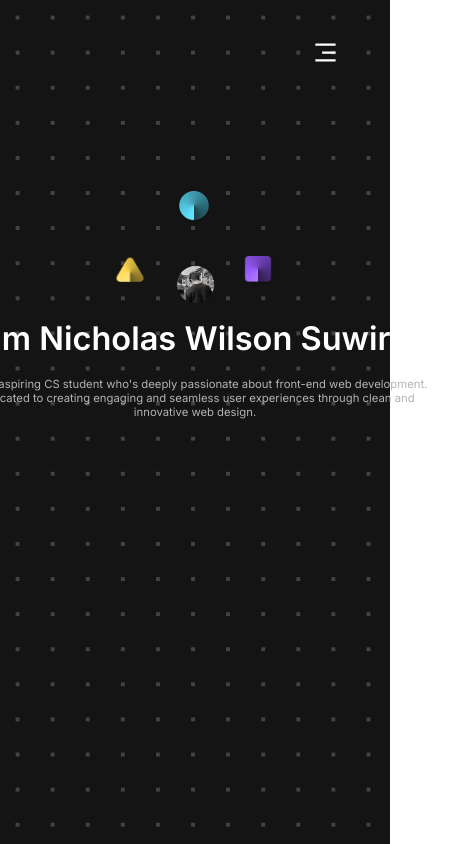
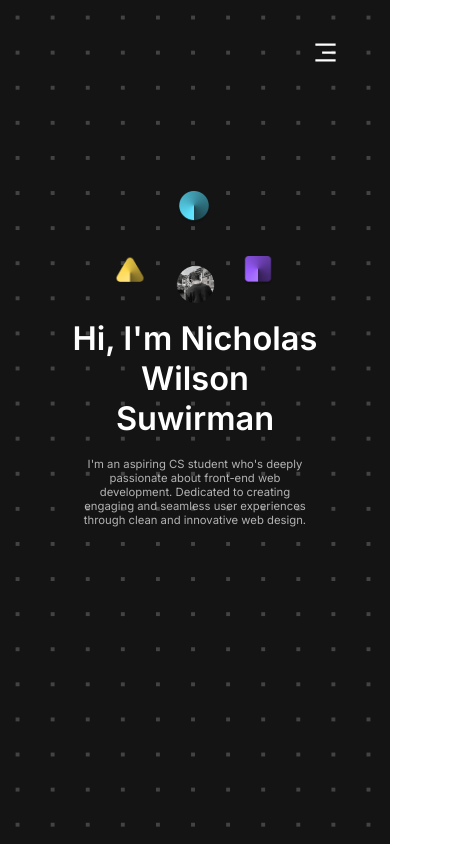
Before and after one commit to nicholassuwirman/Nicholas-Wilson-Suwirman-Portfolio, a React (Vite) app: page / in a window 390 px wide. Shown: the top 844 px of the page, 459 px wide, since content can reach past the window. Built offline with nearby package versions, Linux system fonts and the light colour scheme; a web font is replaced by a local one.

Commit message:
Fixed hero title for smaller screens

```diff
--- a/src/containers/hero/hero.css
+++ b/src/containers/hero/hero.css
@@ -249,6 +249,7 @@
   .hero-title {
     font-size: 8.35vw;
     text-align: center;
+    white-space: normal;
   }
 
   .hero-description {
@@ -298,6 +299,7 @@
   .hero-title {
     font-size: 7vw;
     text-align: center;
+    white-space: normal;
   }
 
   .hero-description {
```
